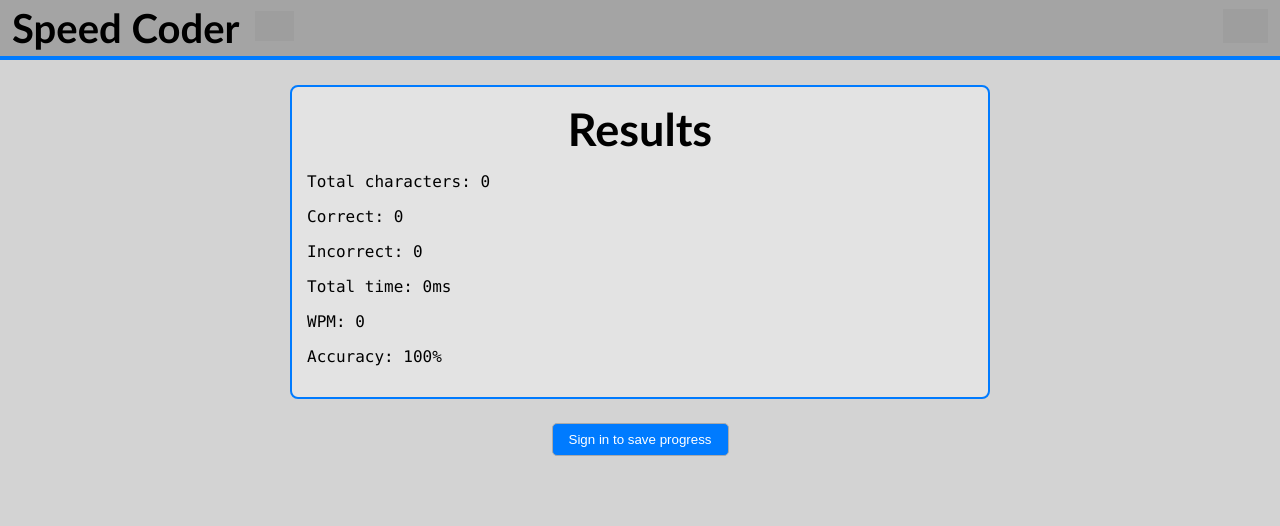
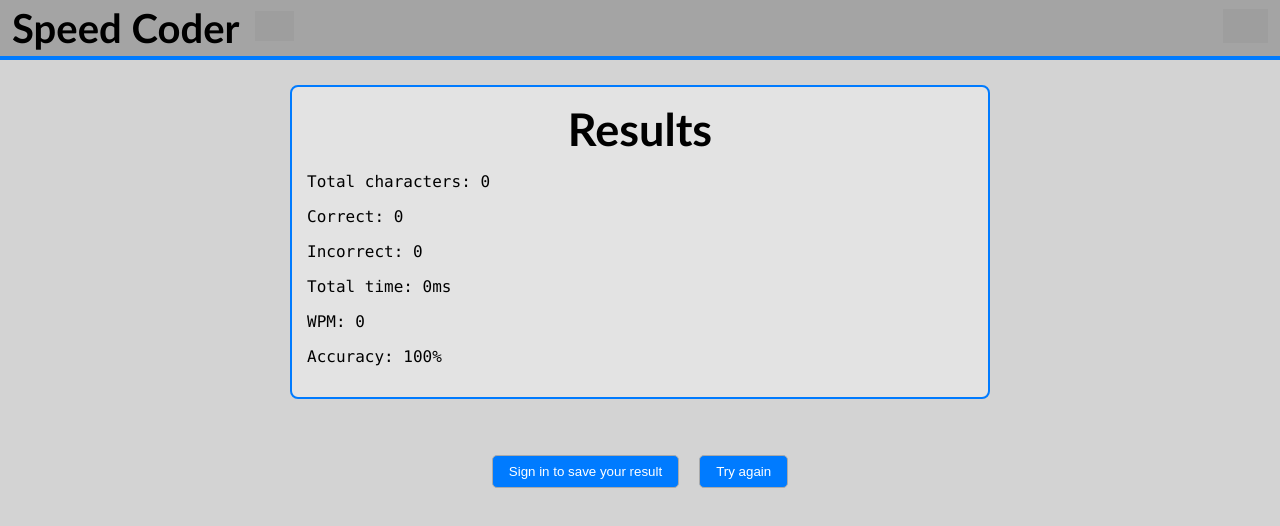
Before and after one commit to aidanO25/Speed-Type-Project, a React (Vite) app in the folder website-react/: page /results in a window 1280 px wide. Shown: the top 526 px of the page. Built offline with nearby package versions, Linux system fonts and the light colour scheme; grey boxes are pictures that could not be loaded.

Commit message:
Gave a user who is not signed in the ability to take another test if they don't want to sign in

```diff
--- a/website-react/src/pages/results.jsx
+++ b/website-react/src/pages/results.jsx
@@ -17,27 +17,36 @@ export default function Results() {
 
   const navigate = useNavigate();
 
-  let userPrompt = null;
-  if (!token) {
+  let userPrompt;
+
+  if (token) {
     userPrompt = (
-      <button className="snippet-options"
-        onClick={() => navigate("/signIn")}
-      >
-        Sign in to save progress
-      </button>
-    );
-  }
-  else {
-    userPrompt = (
-      <button className="snippet-options"
+      <button
+        className="snippet-options"
         onClick={() => navigate("/")}
       >
         Try again
       </button>
+    );
+  } else {
+    userPrompt = (
+      <div className="option-row">
+        <button
+          className="snippet-options"
+          onClick={() => navigate("/signIn")}
+        >
+          Sign in to save your result
+        </button>
 
-    )
+        <button
+          className="snippet-options"
+          onClick={() => navigate("/")}
+        >
+          Try again
+        </button>
+      </div>
+    );
   }
-
 
 
 
@@ -56,7 +65,9 @@ export default function Results() {
 
       {/* SHOW / HIDE THE "SIGN IN TO SAVE PROGRESS" OR TRY AGAIN LINK. appears differently depending if they are signed in or not*/}
 
-      {userPrompt}
+      <div style={{ marginTop: "20px" }}>
+        {userPrompt}
+      </div>
 
 
 
```
